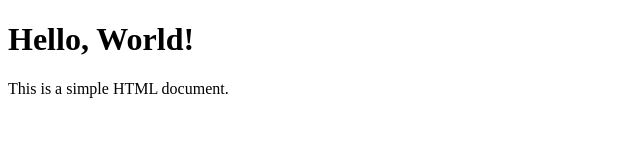
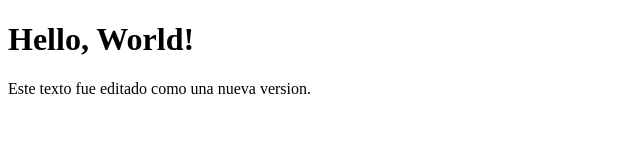
Before and after one commit to Luis0619/Sesion5_Git., a plain HTML site: page index.html in a window 1280 px wide. Shown: the whole page, without its empty margins (0-640 px from the left). Drawn offline with Linux system fonts and the light colour scheme.

Commit message:
Update index.html

```diff
--- a/index.html
+++ b/index.html
@@ -7,6 +7,6 @@
 </head>
 <body>
  <h1>Hello, World!</h1>
- <p>This is a simple HTML document.</p>
+ <p>Este texto fue editado como una nueva version.</p>
 </body>
 </html>
```
